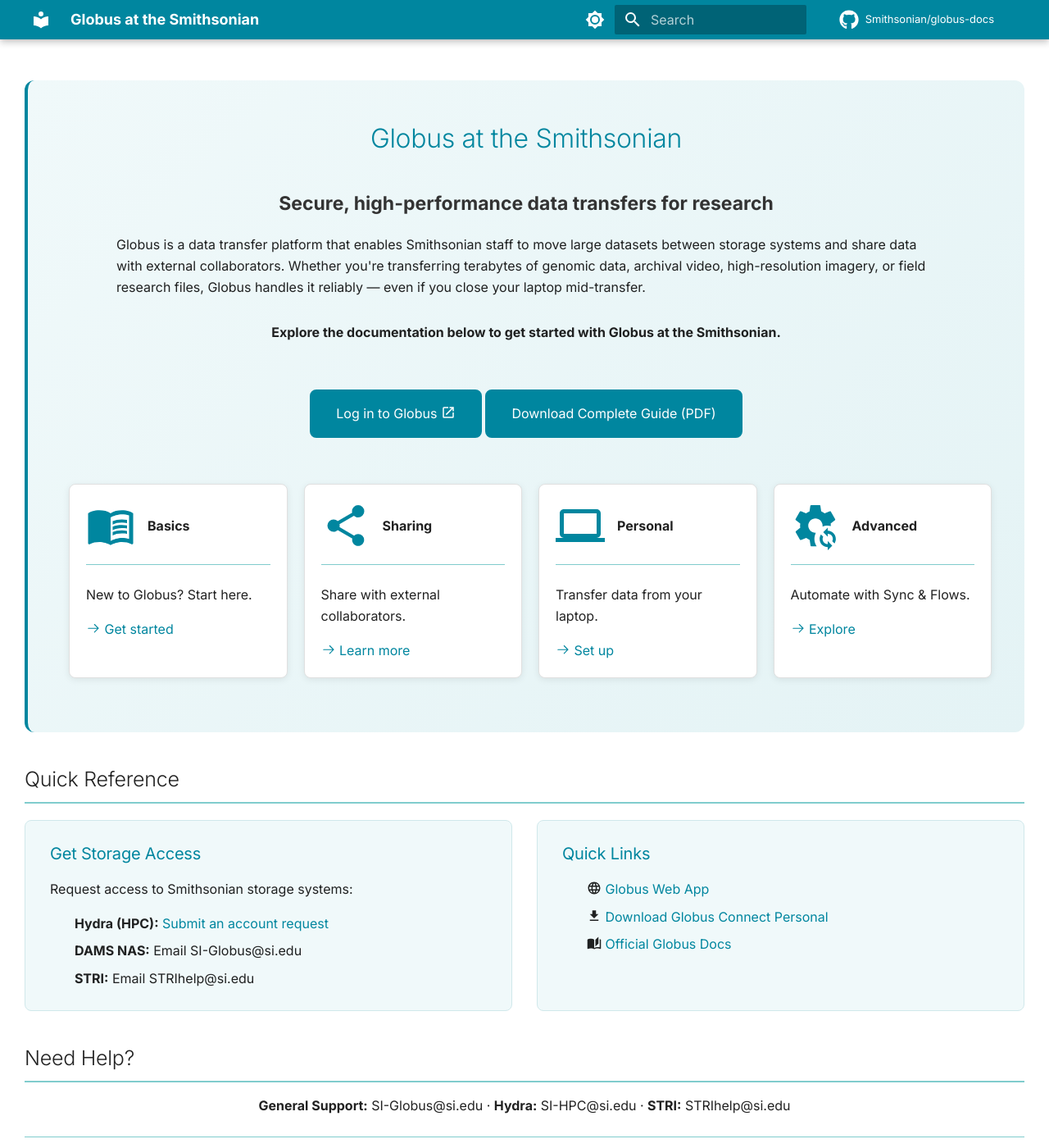
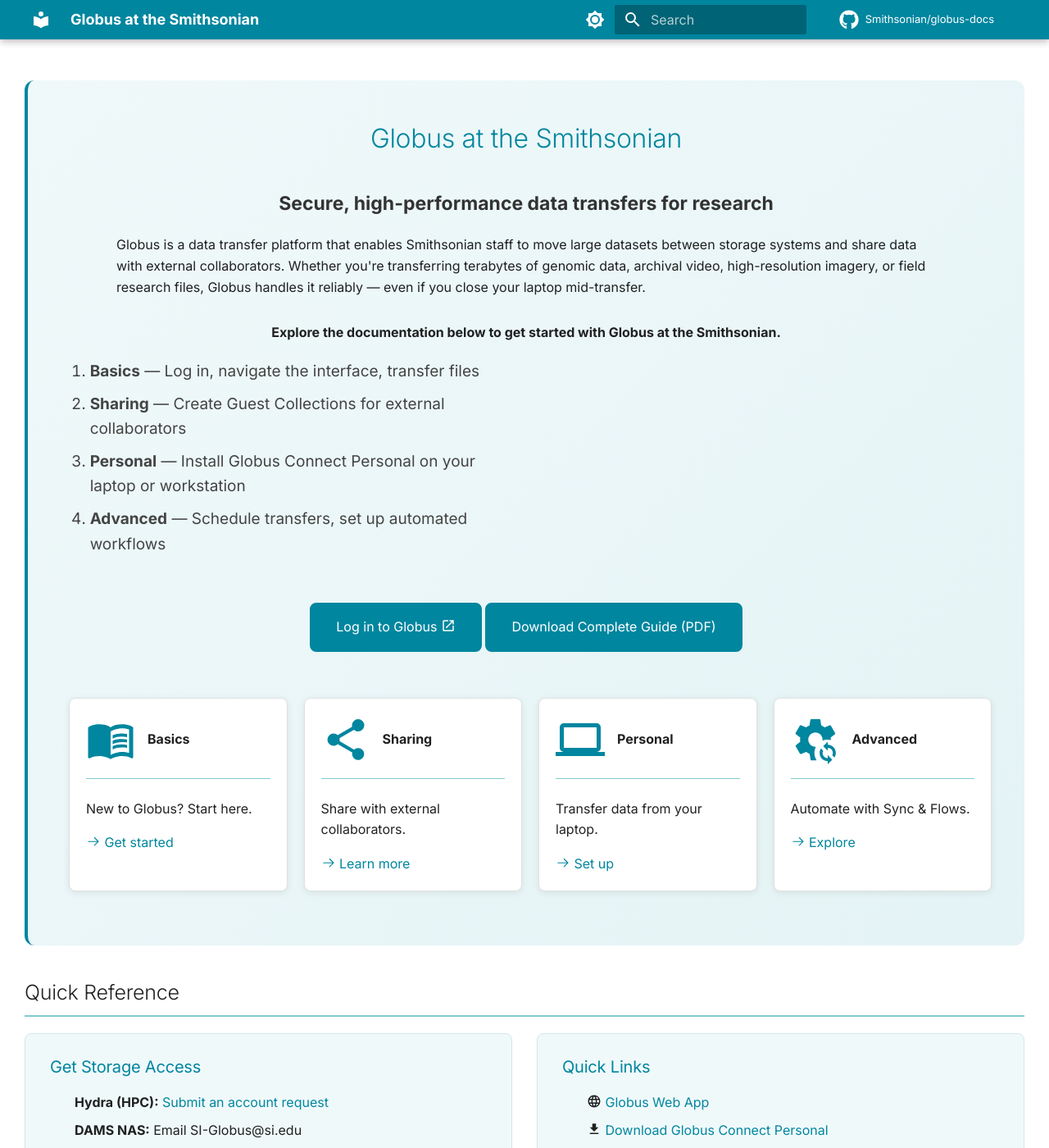
Before and after one commit to Smithsonian/globus-docs, an MkDocs documentation site: the page built from docs/index.md, in a window 1280 px wide and 1400 px high. Shown: the whole window at 82% size. Built offline with MkDocs 1.6.1 and Material for MkDocs 9.7.7, drawn with Linux system fonts in a browser that asks for light colours; comment, search, counter and statistics services are not loaded.

Commit message:
updated mkdocs and .css

```diff
--- a/docs/index.md
+++ b/docs/index.md
@@ -13,6 +13,13 @@
 <p class="hero-description">Globus is a data transfer platform that enables Smithsonian staff to move large datasets between storage systems and share data with external collaborators. Whether you're transferring terabytes of genomic data, archival video, high-resolution imagery, or field research files, Globus handles it reliably — even if you close your laptop mid-transfer.</p>
 
 <p class="hero-cta"><strong>Explore the documentation below to get started with Globus at the Smithsonian.</strong></p>
+
+<ol class="hero-toc">
+  <li><strong>Basics</strong> — Log in, navigate the interface, transfer files</li>
+  <li><strong>Sharing</strong> — Create Guest Collections for external collaborators</li>
+  <li><strong>Personal</strong> — Install Globus Connect Personal on your laptop or workstation</li>
+  <li><strong>Advanced</strong> — Schedule transfers, set up automated workflows</li>
+</ol>
 
 <div class="hero-buttons" markdown>
 
@@ -67,8 +74,6 @@
 
 ### Get Storage Access
 
-Request access to Smithsonian storage systems:
-
 - **Hydra (HPC):** [Submit an account request](https://smithsonianprod.servicenowservices.com/si?id=sc_cat_item&sys_id=962e05331b96e05078932f41f54bcb3b)
 - **DAMS NAS:** Email SI-Globus@si.edu
 - **STRI:** Email STRIhelp@si.edu
--- a/docs/stylesheets/extra.css
+++ b/docs/stylesheets/extra.css
@@ -168,7 +168,7 @@
 }
 
 /* ===========================================
-   Admonitions with Colors
+   Admonitions Colors
    =========================================== */
 .md-typeset .admonition.note,
 .md-typeset details.note {
@@ -356,6 +356,19 @@
   margin-top: 1.5rem;
 }
 
+.hero-toc {
+  max-width: 550px;
+  margin: 1.5rem auto;
+  text-align: left;
+  font-size: 0.95rem;
+  color: #444;
+  padding-left: 1.5rem;
+}
+
+.hero-toc li {
+  margin-bottom: 0.4rem;
+}
+
 /* Hero buttons side by side, centered */
 .hero-buttons {
   display: flex;
@@ -436,7 +449,7 @@
 }
 
 /* ===========================================
-    Table Grid
+    Table Grid and Button Row
    =========================================== */
 /* Two-column layout for tables */
 .table-grid {
--- a/mkdocs.yml
+++ b/mkdocs.yml
@@ -41,6 +41,8 @@
   - Advanced Features: guide4-advanced-features.md
 
 markdown_extensions:
+  - toc:
+      toc_depth: 2
   - admonition
   - pymdownx.details
   - pymdownx.superfences:
```
